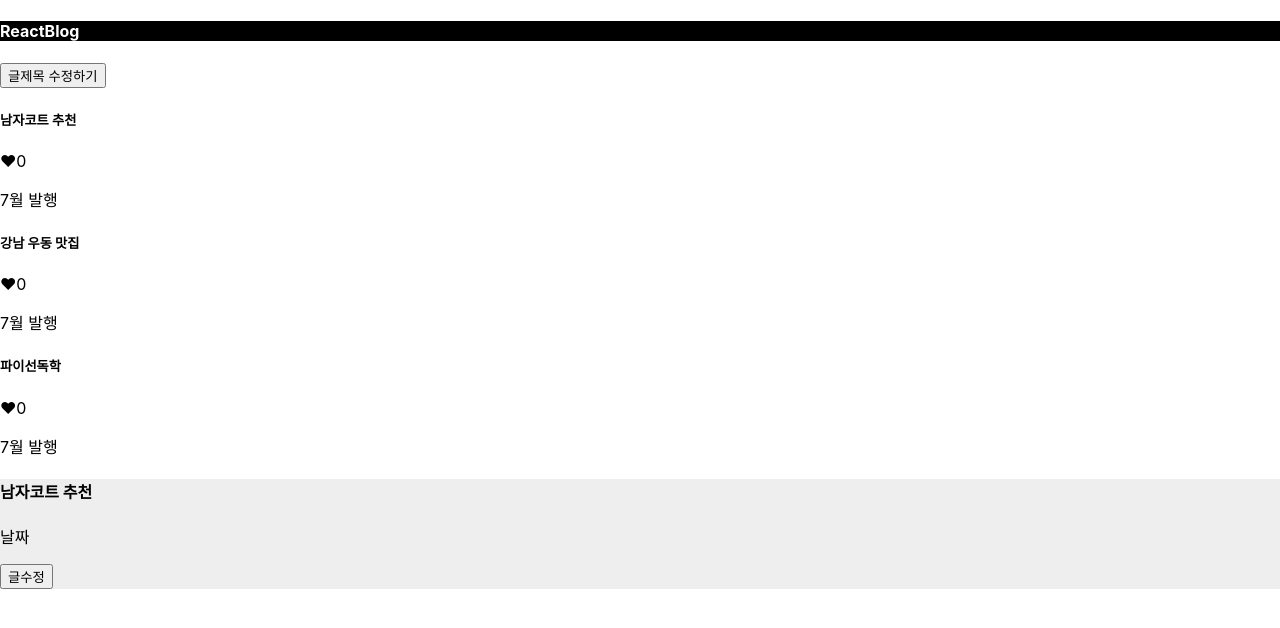
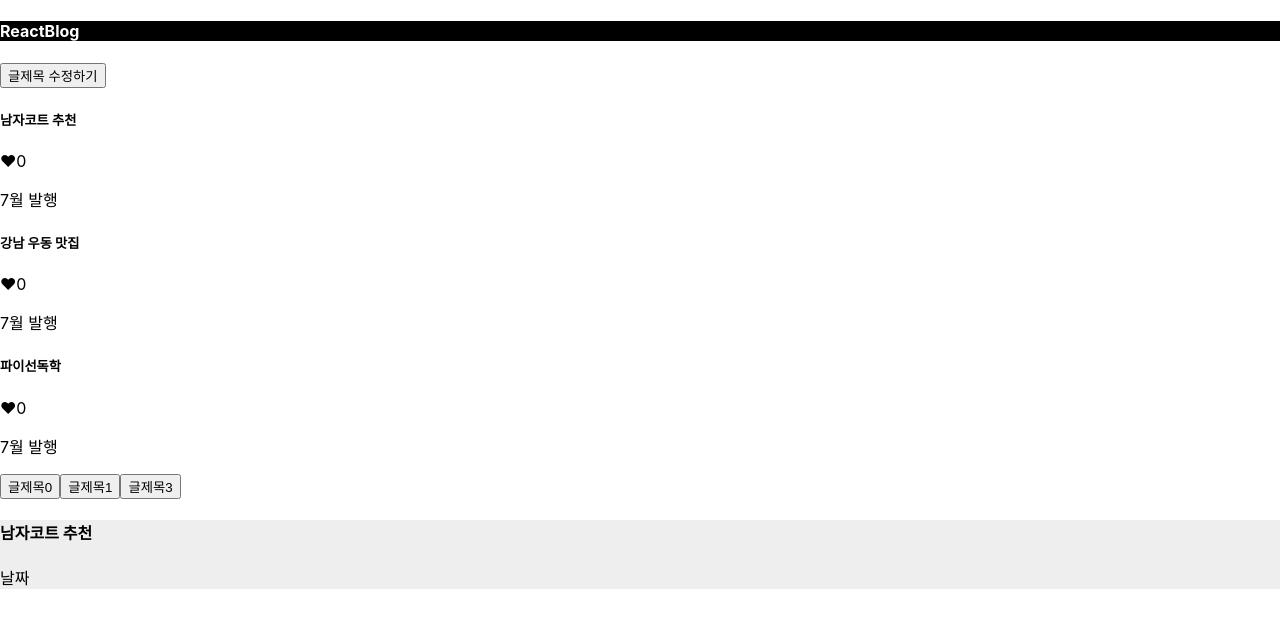
Before and after one commit to ellsagongju/react_project01, a React (Create React App) app: page / in a window 1280 px wide. Both pictures are taken after a click on the element "남자코트 추천". Shown: the top 628 px of the page. Built offline with nearby package versions, Linux system fonts and the light colour scheme.

Commit message:
[hyojin_jo] props 안에 props 쓰는 법임, usestate를 한번더 언급 필요 왜냐하면  props로 123의 순서를 전달해줘야 하기 때문임

```diff
--- a/src/App.js
+++ b/src/App.js
@@ -5,6 +5,7 @@ function App() {
   let [글제목, 글제목변경] = useState(['남자코트 추천', '강남 우동 맛집', '파이선독학'])
   let [따봉, 따봉변경] = useState([0,0,0]);
   let [modal, setModal] = useState('false');
+  let [title, setTitle] = useState('0');
 
   // [1, 2, 3].map(function (a) {
   //   console.log(a)
@@ -63,7 +64,7 @@ function App() {
           글제목.map(function(a, i){
             return(
               <div className="blog_list">
-                <h5 onClick={()=> {setModal( modal = true)}}>
+                <h5 onClick={() => { setModal(modal = true);  setTitle(i)}}>
                     {글제목[i]}
                 </h5>
                 <div>
@@ -81,12 +82,12 @@ function App() {
           })
         }
 
+      <button onClick={() => { setTitle(0) }}>글제목0</button>
+      <button onClick={() => { setTitle(1) }}>글제목1</button>
+      <button onClick={() => { setTitle(3) }}>글제목3</button>
+
         {
-        modal === true ? <Modal 글제목={글제목} 글제목변경={() => {
-        let titleCopy = [...글제목]
-        titleCopy[0] = '여자코트 추천';
-        글제목변경(titleCopy);
-      }}  /> : null
+        modal === true ? <Modal title={title} 글제목={글제목} /> : null
         }
         {/* 조건식 ? 참일 떄 실행할 코드 : 거짓일 때 실행할 코드 */}
 
@@ -98,10 +99,9 @@ function App() {
 function Modal(props){
   return (
     <div className="modal">
-      <h4>{props.글제목[0]}</h4>
+      <h4>{props.글제목[props.title]}</h4>
       <span>날짜</span>
       <p></p>
-      <button onClick={props.글제목변경}>글수정</button>
     </div>
   )
 }
```
